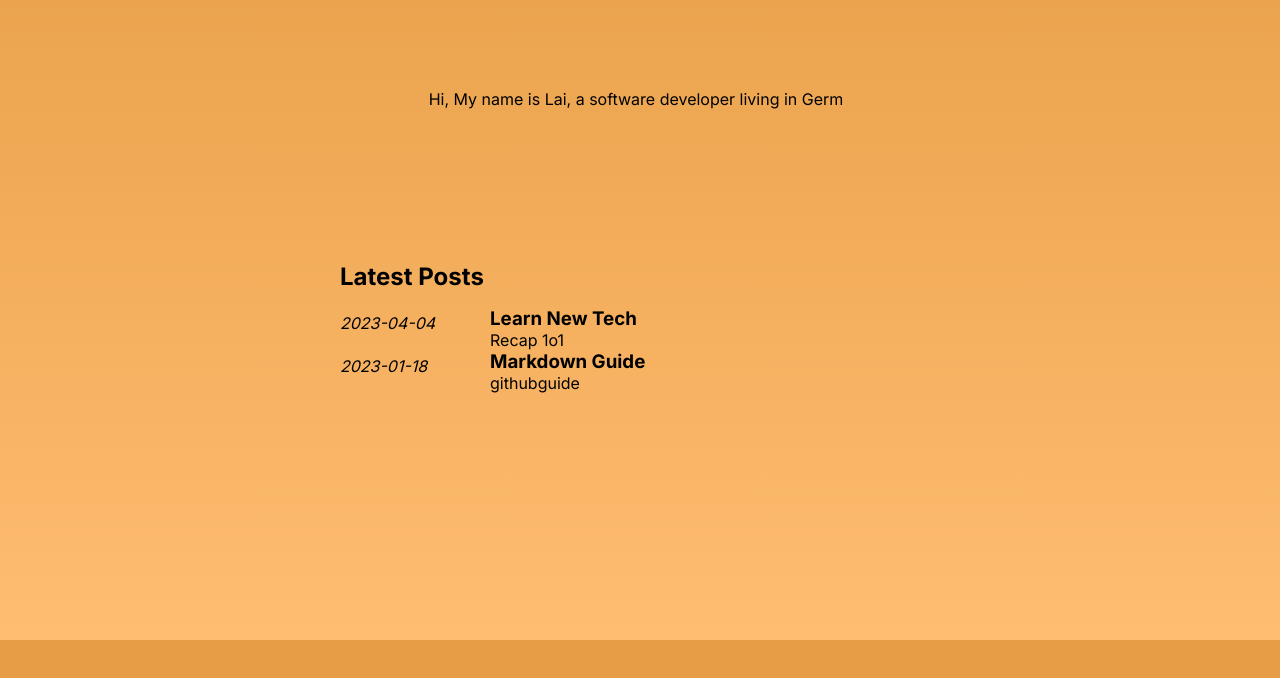
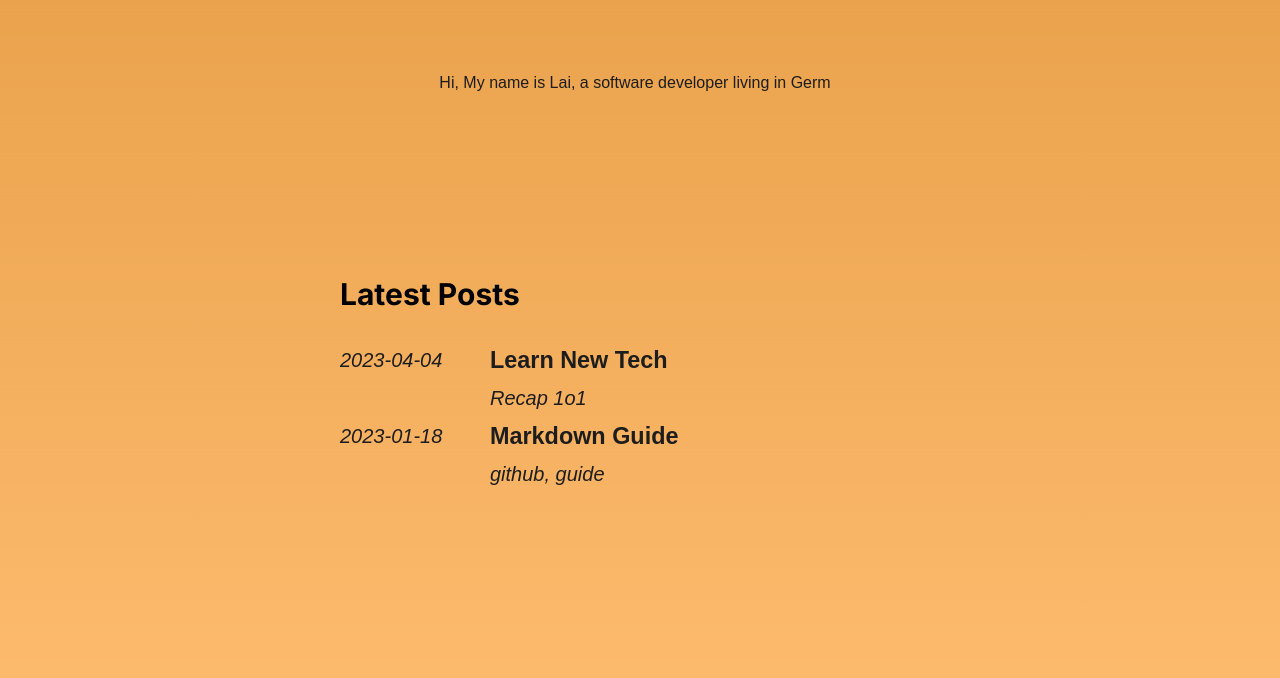
Before and after one commit to Muffinmann/my-next-blog, a Next.js app: page / in a window 1280 px wide. Shown: the part 160-838 px from the top of the page. Before the commit the page ends 800 px from the top, so only its background shows below. Built offline with nearby package versions, Linux system fonts and the light colour scheme.

Commit message:
update style

```diff
--- a/pages/index.tsx
+++ b/pages/index.tsx
@@ -46,7 +46,9 @@ export default function Home({ allPostsData }: HomeProps) {
                     </Link>
                   </h3>
                   <div>
-                    {post.tags.join('')}
+                    <i>
+                      {post.tags.join(', ')}
+                    </i>
                   </div>
                 </div>
               </article>
--- a/styles/globals.css
+++ b/styles/globals.css
@@ -74,10 +74,12 @@ ul li {
   list-style-type: none;
 }
 
-html,
-body {
-  max-width: 100vw;
-  overflow-x: hidden;
+html {
+  max-width: 70ch;
+  padding: 3em 1em;
+  margin: auto;
+  line-height: 1.75;
+  font-size: 1.25em;
 }
 
 body {
@@ -101,3 +103,20 @@ a {
 time {
   font-style: italic;
 }
+
+h1,
+h2,
+h3,
+h4,
+h5,
+h6 {
+  margin: 3em 0 1em;
+}
+
+p,
+ul,
+ol {
+  margin-bottom: 2em;
+  color: #1d1d1d;
+  font-family: sans-serif;
+}
--- a/styles/utils.module.css
+++ b/styles/utils.module.css
@@ -287,6 +287,10 @@
   line-height: 2rem;
 }
 
+.article h3 {
+  margin: 0rem;
+}
+
 .section {
   max-width: 600px;
   width: 100%;
```
